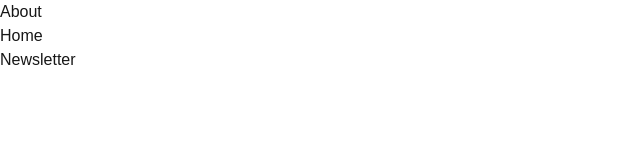
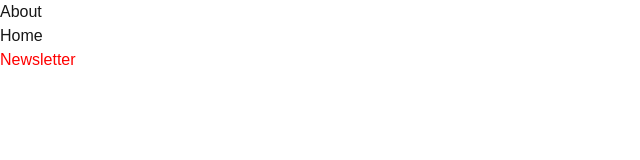
Before and after one commit to ohjenssen/proper-tee, a Next.js app: page /about in a window 1280 px wide. Shown: the top 160 px of the page, without its empty margins (0-640 px from the left). Built offline with nearby package versions, Linux system fonts and the light colour scheme.

Commit message:
modular css demonstration

```diff
--- a/src/app/components/Newsletter/Newsletter.jsx
+++ b/src/app/components/Newsletter/Newsletter.jsx
@@ -1,5 +1,7 @@
+import styles from './Newsletter.module.css'
+
 export default function Newsletter(){
     return (
-        <h2>Newsletter</h2>
+        <h2 className={styles.title}>Newsletter</h2>
     )
 }
--- /dev/null
+++ b/src/app/components/Newsletter/Newsletter.module.css
@@ -0,0 +1,3 @@
+.title {
+    color: red;
+}
```
